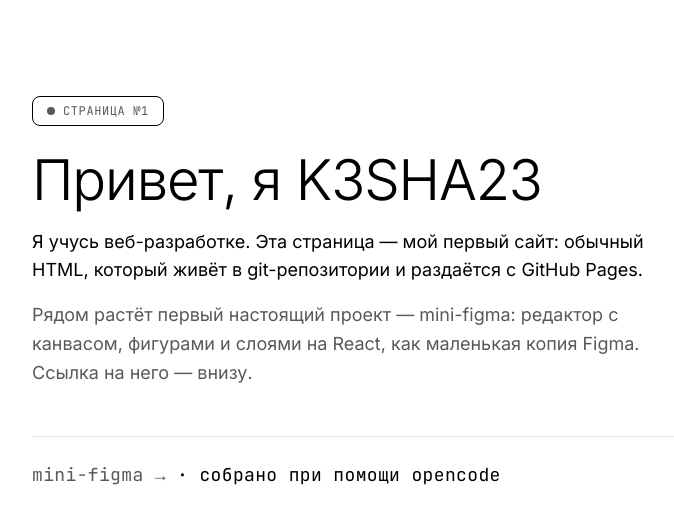
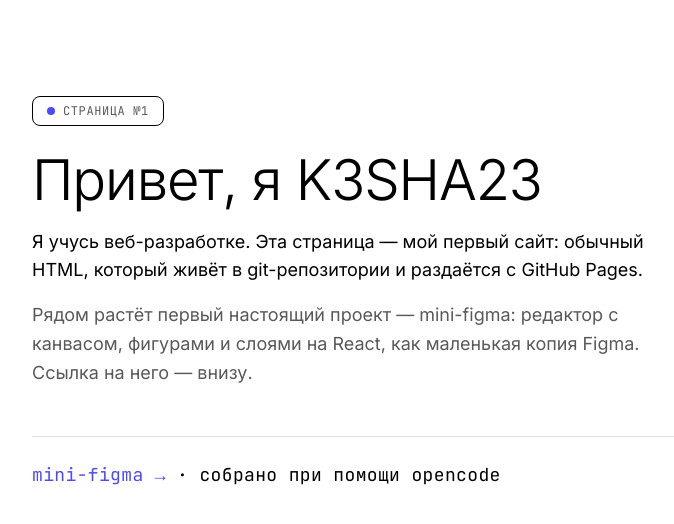
Before and after one commit to k3sha23/site, a plain HTML site: page index.html in a window 1280 px wide. Shown: the whole page, without its empty margins (272-946 px from the left). Drawn offline with Linux system fonts and the light colour scheme.

Commit message:
Перекрасить акцент страницы в индиго

```diff
--- a/index.html
+++ b/index.html
@@ -15,7 +15,7 @@
         --ink: #000000;
         --graphite: #595959;
         --mist: #e2e2e2;
-        --accent: #595959;
+        --accent: #4d49fc;
       }
       * {
         box-sizing: border-box;
```
